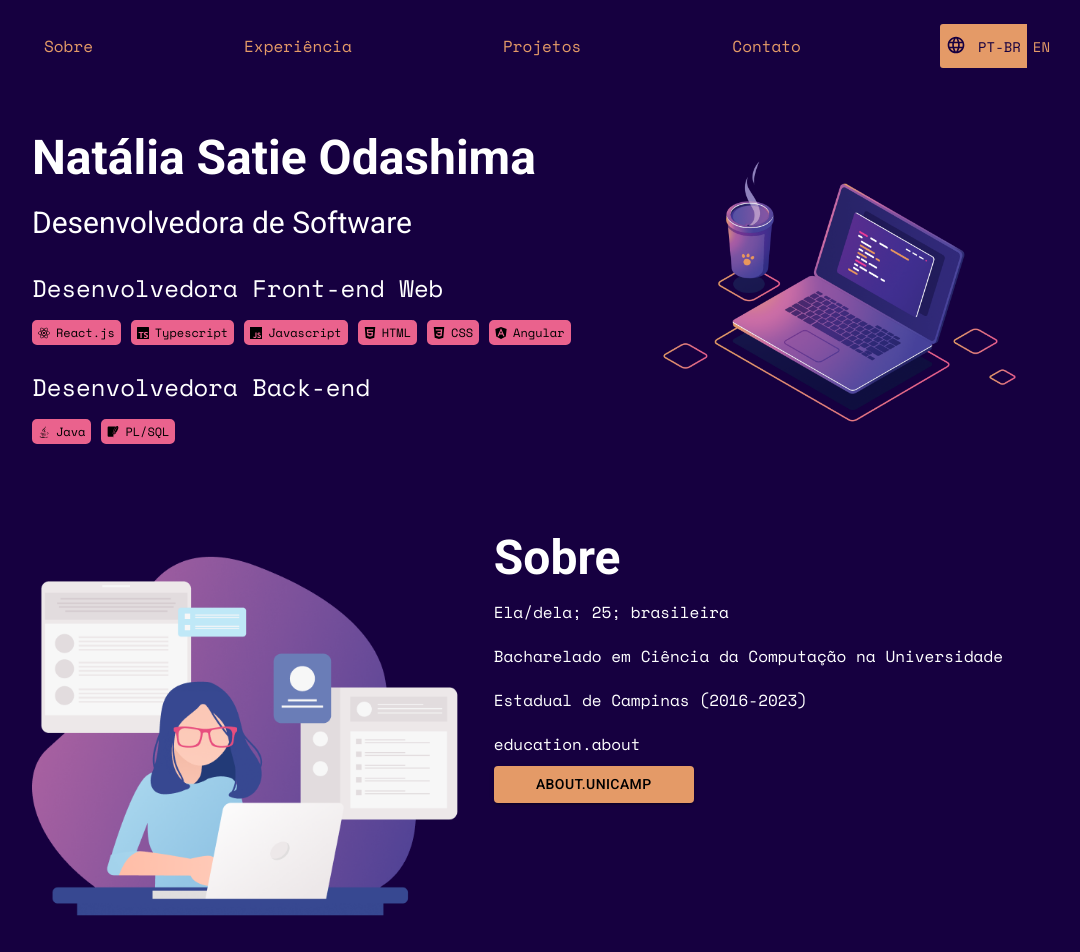
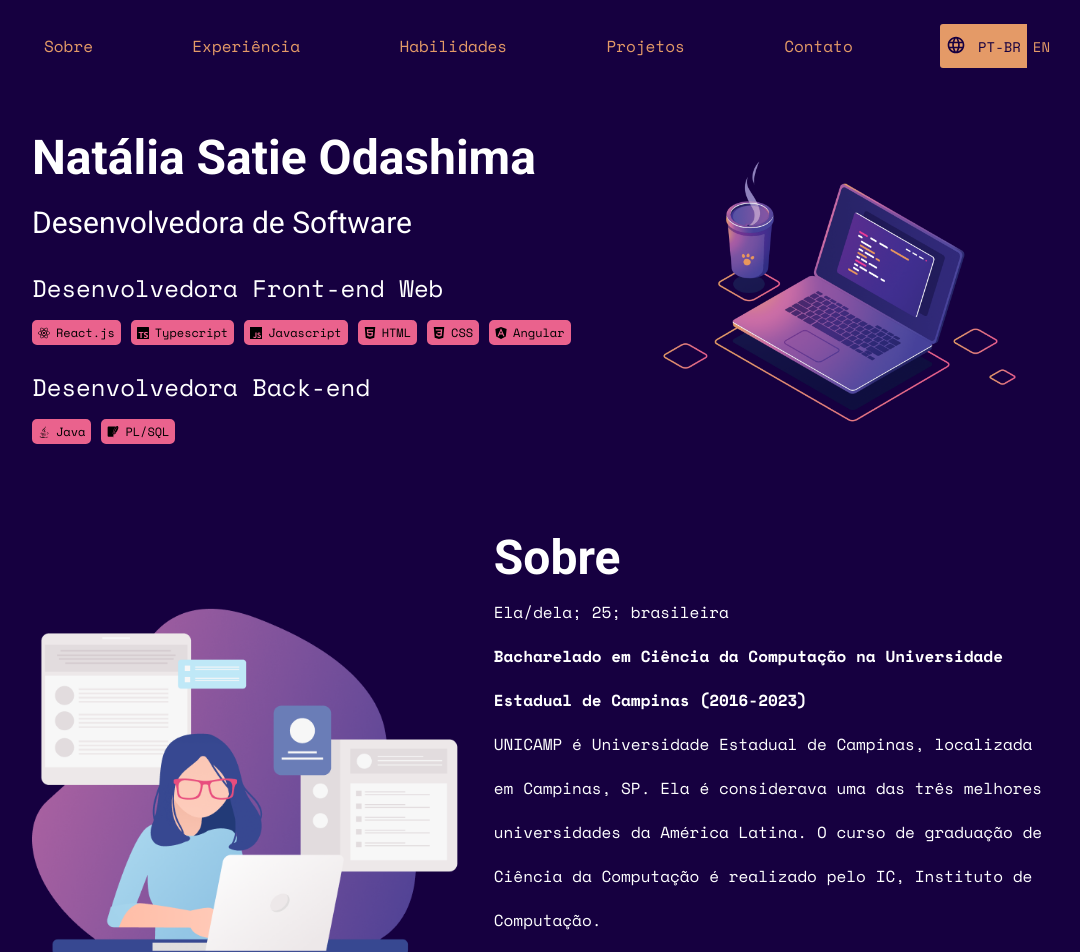
Before and after one commit to NatSatie/portifolio, a React (Create React App) app: page / in a window 1280 px wide. Shown: the top 952 px of the page, without its empty margins (96-1176 px from the left). Built offline with nearby package versions, Linux system fonts and the light colour scheme.

Commit message:
add translation and skill tab

```diff
--- a/src/components/Content/About/About.js
+++ b/src/components/Content/About/About.js
@@ -19,11 +19,12 @@ const About = () => {
                 {t('bio.pronoum')}
             </Info>
             <Description>
-                {t('education.graduation')}
+                <b>{t('education.graduation')}</b>
             </Description>
             <Description>
-                {t('education.about')}
+                {t('education.description')}
             </Description>
+            <br/>
             <Button style={{
                 backgroundColor: "#E49A67",
                 color: 'black',
@@ -34,7 +35,7 @@ const About = () => {
               href={ i18n.language === 'en'? "https://ic.unicamp.br/en/graduacao/ciencia-da-computacao/" : "https://ic.unicamp.br/graduacao/ciencia-da-computacao/"}
               target="_blank"
             >
-              {t('about.unicamp')}
+              {t('education.findMore')}
             </Button>
         </CollumnContainer>
     </Container>
--- a/src/components/Content/Skills/Skills.js
+++ b/src/components/Content/Skills/Skills.js
@@ -98,6 +98,14 @@ const Skills = () => {
         }
       ],
       "description": "Lorem ipsum dolor sit amet, consectetur adipiscing elit. Aliquam dictum.",
+    },
+    {
+      "name": "Idiomas",
+      "description": "Lorem ipsum dolor sit amet, consectetur adipiscing elit. Aliquam dictum.",
+    },
+    {
+      "name": "Idiomas",
+      "description": "Lorem ipsum dolor sit amet, consectetur adipiscing elit. Aliquam dictum.",
     }
   ];
 
@@ -111,9 +119,12 @@ const Skills = () => {
             <Description>
               {elem.description}
             </Description>
-            <SkillDiv>
-              {elem.skills.map( skill => <SkillTag name={skill.name} icon={skill.icon} />)}
-            </SkillDiv>
+            {elem.skills &&
+              <SkillDiv>
+                {elem.skills.map( skill => <SkillTag name={skill.name} icon={skill?.icon} />)}
+              </SkillDiv>
+            }
+
           </ExperienceContainer>
         )}
       </CollumnContainer>
--- a/src/components/Main/Main.js
+++ b/src/components/Main/Main.js
@@ -22,6 +22,9 @@ const Main = () => {
             <Link activeClass="active" className='exp-link' to="experience" spy={true} smooth={true} duration={500} >
               <MenuButton>{t('tabs.experience')}</MenuButton>
             </Link>
+            <Link activeClass="active" className='skills-link' to="skills" spy={true} smooth={true} duration={500} >
+              <MenuButton>{t('tabs.skills')}</MenuButton>
+            </Link>
             <Link activeClass="active" className='proj-link' to="projects" spy={true} smooth={true} duration={500} >
               <MenuButton>{t('tabs.projects')}</MenuButton>
             </Link>
@@ -37,6 +40,8 @@ const Main = () => {
       </div>
       <div className="experience">
         <Experience/>
+      </div>
+      <div className="skills">
         <Skills />
       </div>
       <div className="projects">
--- a/src/locales/en/translation.json
+++ b/src/locales/en/translation.json
@@ -2,8 +2,8 @@
   "education": {
     "title": "Education",
     "graduation": "Undergratuate Computer Science student at University of Campinas (2016-2023)",
-    "description": "",
-    "findMore": ""
+    "description": "UNICAMP is a public university at Campinas, Brazil. Also it's one of the three best universities in Latin America. The bachelor's degree in Computer Science happens at IC (Institute of Computing).",
+    "findMore": "Find more about IC"
   },
   "bio": {
     "pronoum": "She/her; 25; brazilian",
@@ -21,9 +21,11 @@
     "about": "About me",
     "experience": "Experience",
     "projects": "Projects",
-    "contact": "Contact"
+    "contact": "Contact",
+    "skills": "Skills"
   },
   "skill": {
+    "title": "Skills",
     "begginer": {
       "description": "I have knowledge about the tool/language, however I have few experiences",
       "title": "Begginer"
--- a/src/locales/pt/translation.json
+++ b/src/locales/pt/translation.json
@@ -2,8 +2,8 @@
   "education": {
     "title": "Formação",
     "graduation": "Bacharelado em Ciência da Computação na Universidade Estadual de Campinas (2016-2023)",
-    "description": "",
-    "findMore": ""
+    "description": "UNICAMP é Universidade Estadual de Campinas, localizada em Campinas, SP. Ela é considerava uma das três melhores universidades da América Latina. O curso de graduação de Ciência da Computação é realizado pelo IC, Instituto de Computação.",
+    "findMore": "Saiba mais sobre o IC"
   },
   "bio": {
     "pronoum": "Ela/dela; 25; brasileira",
@@ -21,9 +21,11 @@
     "about": "Sobre",
     "experience": "Experiência",
     "projects": "Projetos",
-    "contact": "Contato"
+    "contact": "Contato",
+    "skills": "Habilidades"
   },
   "skill": {
+    "title": "Habilidades",
     "begginer": {
       "description": "Tenho conhecimento da ferramenta, porém não tenho muita experiência",
       "title": "Iniciante"
```
